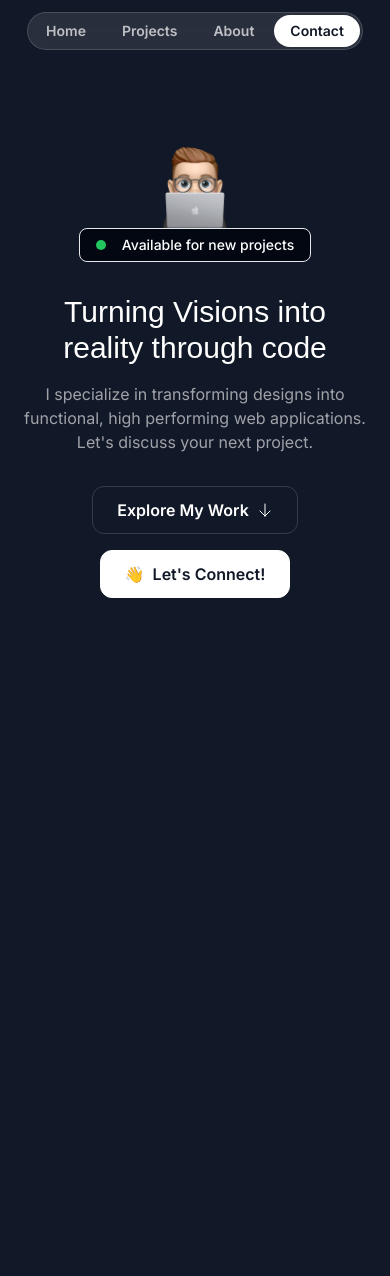
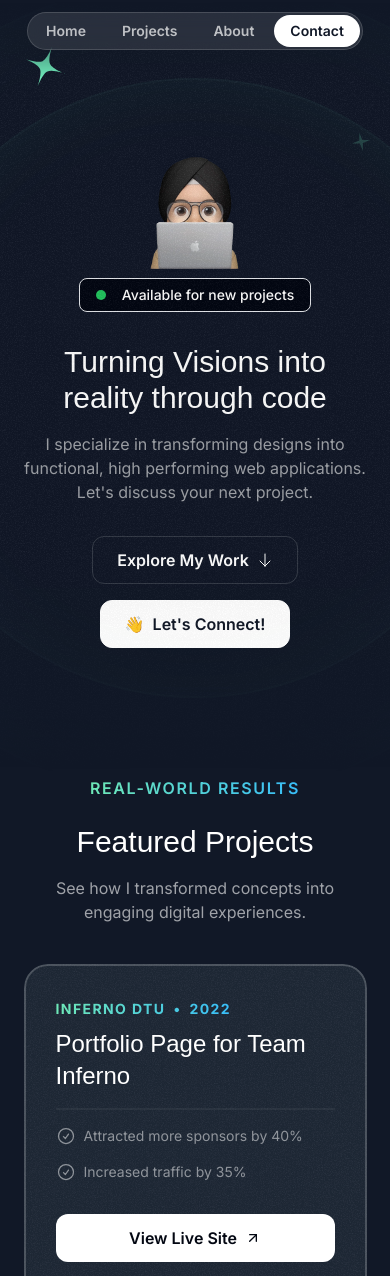
Before and after one commit to Shashivarunreddy/Portfolio-shashi, a Next.js app: page / in a window 390 px wide. Shown: the top 1276 px of the page. Before the commit the page ends 844 px from the top, so only its background shows below. Built offline with nearby package versions, Linux system fonts and the light colour scheme; a web font is replaced by a local one.

Commit message:
Projects Section

```diff
--- a/src/app/globals.css
+++ b/src/app/globals.css
@@ -6,4 +6,13 @@
     .nav-item{
         @apply px-4 py-1.5 rounded-full text-white/70 text-sm font-semibold hover:bg-white/10 hover:text-white transition duration-300
     }
+    .hero-ring{
+        @apply absolute inset-0 border-2 top-1/2 left-1/2 -translate-x-1/2 -translate-y-1/2 rounded-full border-emerald-300/5 shadow-[0_0_80px_inset] shadow-emerald-300/5
+    }
 }
+
+@layer utilities{
+    .container{
+        @apply lg:max-w-5xl
+    }
+}
--- a/src/app/layout.tsx
+++ b/src/app/layout.tsx
@@ -7,8 +7,7 @@ const inter = Inter({subsets: ['latin'], variable: '--font-sans'});
 const calistoga = Calistoga({subsets: ['latin'], variable: '--font-serif', weight: ["400"]});
 
 export const metadata: Metadata = {
-  title: "My Portfolio",
-  description: "Created with the help of Frontend Tribe",
+  title: "Harshdeep Singh | Porfolio",
 };
 
 export default function RootLayout({
--- a/src/app/page.tsx
+++ b/src/app/page.tsx
@@ -1,11 +1,13 @@
 import { Header } from "@/sections/Header";
 import { HeroSection } from "@/sections/Hero";
+import { ProjectsSection } from "@/sections/Projects";
 
 export default function Home() {
   return (
     <div>
       <Header />
       <HeroSection />
+      <ProjectsSection />
     </div>
   );
 }
--- /dev/null
+++ b/src/components/HeroOrbit.tsx
@@ -0,0 +1,15 @@
+import { PropsWithChildren } from "react"
+
+export const HeroOrbit = ({children, size, rotation}: PropsWithChildren<{size: number, rotation:number}>) => {
+    return (
+        <div className="absolute left-1/2 top-1/2 -translate-x-1/2 -translate-y-1/2 ">
+        <div className=""
+        style={{rotate:`${rotation}deg` ,height: `${size}px`, width: `${size}px`}}>
+          <div className="inline-flex"
+          style={{transform: `rotate(${rotation*(-1)}def)`}}>
+            {children}
+          </div>
+        </div>
+      </div>
+    )
+}
--- a/src/sections/Header.tsx
+++ b/src/sections/Header.tsx
@@ -1,6 +1,6 @@
 export const Header = () => {
   return (
-    <div className="flex justify-center items-center fixed top-3 w-full">
+    <div className="flex justify-center items-center fixed top-3 w-full z-10">
       <nav className="flex gap-1 p-0.5 border border-white/15 rounded-full bg-white/10 backdrop-blur">
         <a href="#" className="nav-item">Home</a>
         <a href="#" className="nav-item">Projects</a>
--- a/src/sections/Hero.tsx
+++ b/src/sections/Hero.tsx
@@ -1,15 +1,63 @@
-import memojiImage from "@/assets/images/memoji-computer.png";
+import memojiImage from "@/assets/images/memoji-sikh.png";
 import Image from "next/image";
 import ArrowDown from "@/assets/icons/arrow-down.svg";
+import grainImage from "@/assets/images/grain.jpg";
+import StarIcon from "@/assets/icons/star.svg";
+import { HeroOrbit } from "@/components/HeroOrbit";
+import SparkleIcon from "@/assets/icons/sparkle.svg";
 
 export const HeroSection = () => {
   return (
-    <div className="py-32 md:py-48 lg:py-60">
+    <div className="py-32 md:py-48 lg:py-60 relative z-0 overflow-x-clip">
+      <div className="absolute inset-0 [mask-image:linear-gradient(to_bottom,transparent,black_10%,black_70%,transparent)]">
+        <div
+          className="absolute inset-0 -z-30 opacity-5"
+          style={{
+            backgroundImage: `url(${grainImage.src})`,
+          }}
+        ></div>
+        <div className="size-[620px] hero-ring"></div>
+        <div className="size-[820px] hero-ring"></div>
+        <div className="size-[1020px] hero-ring"></div>
+        <div className="size-[1220px] hero-ring"></div>
+
+        <HeroOrbit size={800} rotation={-72}>
+          <StarIcon className="size-28 text-emerald-300" />
+        </HeroOrbit>
+        <HeroOrbit size={550} rotation={20}>
+          <StarIcon className="size-12 text-emerald-300" />
+        </HeroOrbit>
+        <HeroOrbit size={590} rotation={98}>
+          <StarIcon className="size-8 text-emerald-300" />
+        </HeroOrbit>
+        <HeroOrbit size={430} rotation={-14}>
+          <SparkleIcon className="size-8 text-emerald-300/20" />
+        </HeroOrbit>
+        <HeroOrbit size={440} rotation={79}>
+          <SparkleIcon className="size-5 text-emerald-300/20" />
+        </HeroOrbit>
+        <HeroOrbit size={530} rotation={178}>
+          <SparkleIcon className="size-10 text-emerald-300/20" />
+        </HeroOrbit>
+        <HeroOrbit size={710} rotation={144}>
+          <SparkleIcon className="size-14 text-emerald-300/20" />
+        </HeroOrbit>
+        <HeroOrbit size={700} rotation={85}>
+          <div className="size-3 rounded-full bg-emerald-300/20" />
+        </HeroOrbit>
+        <HeroOrbit size={520} rotation={-41}>
+          <div className="size-2 rounded-full bg-emerald-300/20" />
+        </HeroOrbit>
+        <HeroOrbit size={650} rotation={-10}>
+          <div className="size-2 rounded-full bg-emerald-300/20" />
+        </HeroOrbit>
+      </div>
+
       <div className="container">
         <div className="flex flex-col items-center">
           <Image
             src={memojiImage}
-            className="size-[100px]"
+            className="size-[150px]"
             alt="PersonPeekingFromComputer"
           />
           <div className="bg-gray-950 border border-gray=800 px-4 py-1.5 inline-flex items-center gap-4 rounded-lg">
--- a/src/sections/Projects.tsx
+++ b/src/sections/Projects.tsx
@@ -1,18 +1,21 @@
 import darkSaasLandingPage from "@/assets/images/dark-saas-landing-page.png";
 import lightSaasLandingPage from "@/assets/images/light-saas-landing-page.png";
 import aiStartupLandingPage from "@/assets/images/ai-startup-landing-page.png";
+import Image from "next/image";
+import CheckCircleIcon from "@/assets/icons/check-circle.svg";
+import ArrowUpRightIcon from "@/assets/icons/arrow-up-right.svg";
+import grainImage from "@/assets/images/grain.jpg";
 
 const portfolioProjects = [
   {
-    company: "Acme Corp",
+    company: "Inferno DTU",
     year: "2022",
-    title: "Dark Saas Landing Page",
+    title: "Portfolio Page for Team Inferno",
     results: [
-      { title: "Enhanced user experience by 40%" },
-      { title: "Improved site speed by 50%" },
-      { title: "Increased mobile traffic by 35%" },
+      { title: "Attracted more sponsors by 40%" },
+      { title: "Increased traffic by 35%" },
     ],
-    link: "https://youtu.be/4k7IdSLxh6w",
+    link: "https://harshdeepsingh0311.github.io/InfernoDTU",
     image: darkSaasLandingPage,
   },
   {
@@ -42,5 +45,70 @@ const portfolioProjects = [
 ];
 
 export const ProjectsSection = () => {
-  return <div>Projects Section</div>;
+  return (
+    <section className="pb-16 lg:py-24">
+      <div className="container">
+        <div className="flex justify-center">
+          <p className="uppercase font-semibold tracking-widest bg-gradient-to-r from-emerald-300 to-sky-400 text-transparent bg-clip-text text-center">
+            Real-world Results
+          </p>
+        </div>
+        <h2 className="font-serif text-3xl md:text-5xl text-center mt-6">
+          Featured Projects
+        </h2>
+        <p className="text-center md:text-lg lg:text-xl text-white/60 mt-4 max-w-md mx-auto">
+          See how I transformed concepts into engaging digital experiences.
+        </p>
+        <div className="mt-10 md:mt-20 flex flex-col gap-20">
+          {portfolioProjects.map((project) => (
+            <div
+              key={project.title}
+              className="bg-gray-800 rounded-3xl relative z-0 after:z-10 after:content-[''] after:absolute after:inset-0 after:outline-2 after:outline after:-outline-offset-2 after:rounded-3xl after:outline-white/20 px-8 pt-8 md:pt-12 md:px-10 lg:pt-16 lg:px-20 after:pointer-events-none overflow-clip"
+            >
+              <div
+                className="absolute inset-0 -z-10 opacity-5"
+                style={{ backgroundImage: `url(${grainImage.src})` }}
+              ></div>
+
+              <div className="lg:grid lg:grid-cols-2 lg:gap-16">
+                <div className="lg:pb-16">
+                  <div className="bg-gradient-to-r from-emerald-300 to-sky-400 inline-flex gap-2 font-bold uppercase tracking-widest text-sm text-transparent bg-clip-text">
+                    <span>{project.company}</span>
+                    <span>&bull;</span>
+                    <span>{project.year}</span>
+                  </div>
+
+                  <h3 className="font-serif text-2xl md:text-4xl md:mt-5 mt-2">
+                    {project.title}
+                  </h3>
+                  <hr className="border-t-2 border-white/5 mt-4 md:mt-5" />
+                  <ul className="flex flex-col gap-4 mt-4 md:mt-5">
+                    {project.results.map((result) => (
+                      <li className="flex gap-2 text-sm md:text-base text-white/50">
+                        <CheckCircleIcon className="size-5 md:size-6" />
+                        <span>{result.title}</span>
+                      </li>
+                    ))}
+                  </ul>
+                  <a href={project.link}>
+                    <button className="bg-white text-gray-950 h-12 w-full md:w-auto px-6 rounded-xl font-semibold inline-flex items-center justify-center gap-2 mt-8">
+                      <span>View Live Site</span>
+                      <ArrowUpRightIcon className="size-4" />
+                    </button>
+                  </a>
+                </div>
+                <div className="">
+                  <Image
+                    src={project.image}
+                    alt={project.title}
+                    className="mt-8 lg:mt-0 lg:absolute lg:h-full "
+                  />
+                </div>
+              </div>
+            </div>
+          ))}
+        </div>
+      </div>
+    </section>
+  );
 };
```
Also changed, not shown: src/assets/images/memoji-sikh.png (added).
